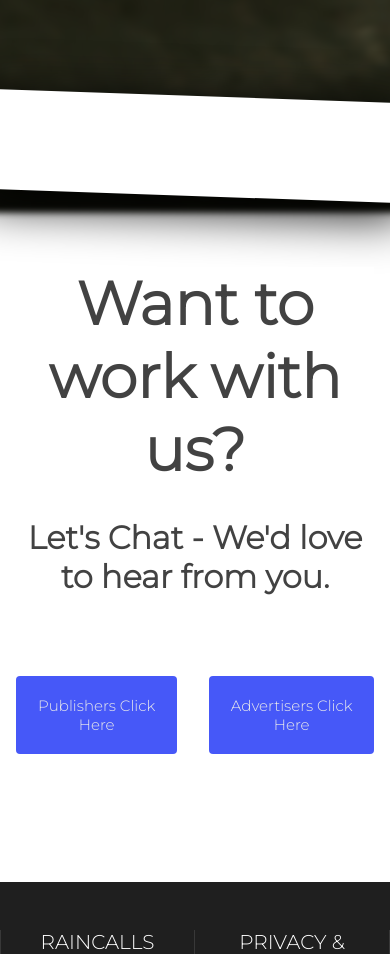
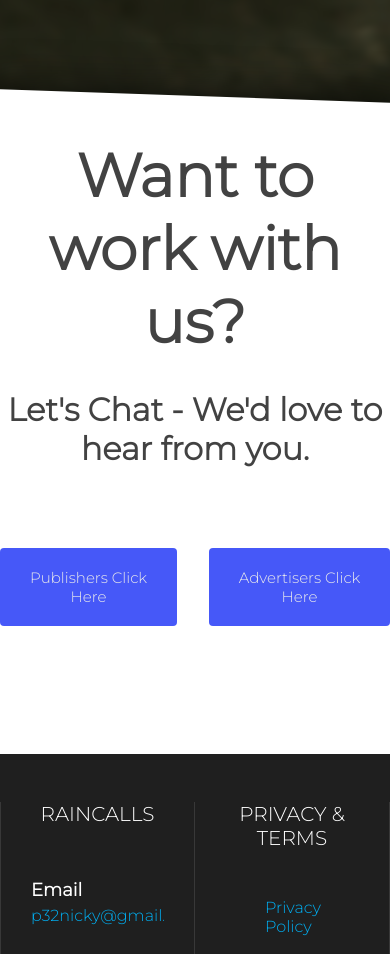
Before and after one commit to franco-cardoso/raincalls, a Vue app: page / in a window 390 px wide. Shown: the part 5160-6114 px from the top of the page. Built offline with nearby package versions, Linux system fonts and the light colour scheme.

Commit message:
responsiveness

```diff
--- a/src/components/contact/Contact.vue
+++ b/src/components/contact/Contact.vue
@@ -94,8 +94,5 @@ h2 {
         font-size: 15px;
     }
 
-    section {
-        margin: 8rem 1rem;
-    }
 }
 </style>
```
